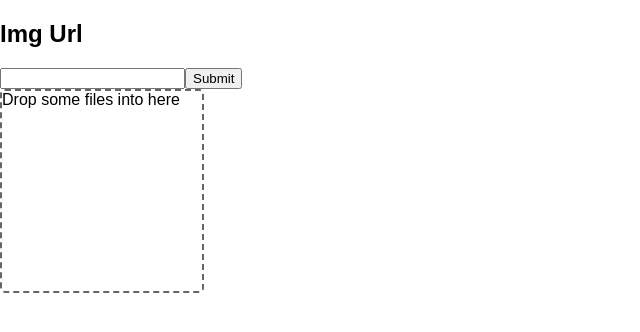
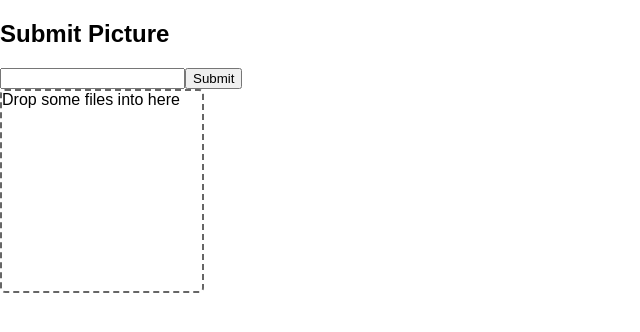
Before and after one commit to parpledrank/seethroughme, a React app: page / in a window 1280 px wide. Shown: the top 332 px of the page, without its empty margins (0-640 px from the left). Built offline with nearby package versions, Linux system fonts and the light colour scheme.

Commit message:
Input functionality is working and re-reroutes to /translate path

```diff
--- a/src/components/Input/DragDrop.jsx
+++ b/src/components/Input/DragDrop.jsx
@@ -1,32 +1,19 @@
 import React, { Component } from 'react';
 import Dropzone from 'react-dropzone';
 import Axios from 'axios';
+import { browserHistory } from 'react-router';
 
 
 class DragDrop extends Component{
 
   constructor(props){
     super(props);
-    this.state = {
-      url: ''
-    }
-  }
 
-  handleChangeImgURL(url) {
-    this.props.handleChangeImgURL(url);
+    this.onDrop = this.onDrop.bind(this);
   }
 
   onDrop(acceptedFiles){
-    console.log(acceptedFiles);
-    axios.post('/upload', acceptedFiles)
-    .then(function(response){
-      //try to respond with an image URL
-      console.log(response);
-      this.handleChangeImgURL(response);
-    })
-    .catch(function(error){
-      console.log(error);
-    })
+    this.props.changeParentUrl(acceptedFiles[0].preview);
   }
 
   render(){
--- a/src/components/Input/Input.jsx
+++ b/src/components/Input/Input.jsx
@@ -1,5 +1,6 @@
 import React, { Component } from 'react';
 import DragDrop from './DragDrop.jsx';
+import { browerHistory } from 'react-router';
 //import '../../styles/App.css';
 
 class Input extends Component {
@@ -9,15 +10,9 @@ class Input extends Component {
       url: ''
     }
 
-    this.checkForParentImgExists();
-    this.handleChangeImgURL = this.handleChangeImgURL.bind(this);
+    this.handleClick = this.handleClick.bind(this);
     this.handleUrlUpdate = this.handleUrlUpdate.bind(this);
-  }
-
-  checkForParentImgExists(){
-    if (this.props.parentState.imgURL){
-      browserHistory.push('/translate');
-    }
+    console.log(this.props.handleImageSubmission)
   }
 
   handleUrlUpdate(event){
@@ -26,24 +21,28 @@ class Input extends Component {
     });
   }
 
-  handleChangeImgURL(event){
-    this.props.handleChangeImgURL(this.state.url);
+  handleClick(event){
+    this.props.changeParentUrl(this.state.url);
+    this.setState({
+      url: ''
+    });
   }
 
   render() {
     return (
       <div className="input">
         <div className="url-input">
-          <h2>Img Url</h2>
+          <h2>Submit Picture</h2>
             <input
               className="url-input-field"
               type="text"
               value={this.state.url}
               onChange={this.handleUrlUpdate}
             />
-          <button className="btn url-submit" onClick={this.handleChangeImgURL}>Submit</button>
+          <button className="btn url-submit" onClick={this.handleClick}>Submit</button>
         </div>
-        <DragDrop handleChangeImgURL={this.props.handleChangeImgURL}/>
+
+        <DragDrop changeParentUrl={this.props.changeParentUrl} />
       </div>
     );
   }
--- a/src/components/app.jsx
+++ b/src/components/app.jsx
@@ -2,31 +2,42 @@ import React from 'react';
 import Input from './Input/Input.jsx';
 import Translate from './Translate/Translate.js';
 import axios from 'axios';
+import { browserHistory } from 'react-router';
 
 class App extends React.Component {
   constructor(props) {
     super(props);
     this.state = {
-      imgURL: "",
-      img_results: []
+      imageURL: "",
+      keywords: []
     }
 
-    this.handleChangeImgURL = this.handleChangeImgURL.bind(this);
-    this.handleFetchIBMResults = this.handleFetchIBMResults.bind(this);
+    this.handleImageSubmission = this.handleImageSubmission.bind(this);
+    this.changeParentUrl = this.changeParentUrl.bind(this);
+    this.fetchIBM = this.fetchIBM.bind(this);
   }
 
-  handleChangeImgURL(url) {
-    this.setState({imgURL: url});
+  handleImageSubmission() {
+    if (this.state.imageURL.length > 0) {
+      console.log('State changed to: ', this.state.imageURL);
+      browserHistory.push('/translate');
+    }
   }
 
-  handleFetchIBMResults() {
+  changeParentUrl(url) {
+    this.setState({imageURL: url}, () => {
+      this.handleImageSubmission();
+    });
+  }
+
+  fetchIBM() {
     // if the image exists (has been updated by user giving img url or drop down a image)
-    if (this.state.imgURL) {
-      axios.post('/api/upload', {url: this.state.imgURL})
+    if (this.state.imageURL) {
+      axios.post('/api/upload', {url: this.state.imageURL})
       .then(res => {
         console.log("In App.jsx, the response from request server /api/upload ", res);
         this.setState = {
-          img_results : res
+          keywords : res
         }
       })
       .catch(err => {
@@ -36,9 +47,15 @@ class App extends React.Component {
   }
 
   render() {
-    return (<div className="AppClass">
-          <Input handleChangeImgURL={this.handleChangeImgURL} handleFetchIBMResults={this.handleFetchIBMResults} parentState={this.state} />
-        </div>)
+    return (
+      <div className="AppClass">
+        <Input
+        parentUrl={this.state.parentUrl}
+        changeParentUrl={this.changeParentUrl}
+        fetchIBM={this.fetchIBM}
+        />
+      </div>
+    )
   }
 
 }
```
Also changed, not shown: bundles/bundle.js. Lines whose indentation alone changed are shown as unchanged.
